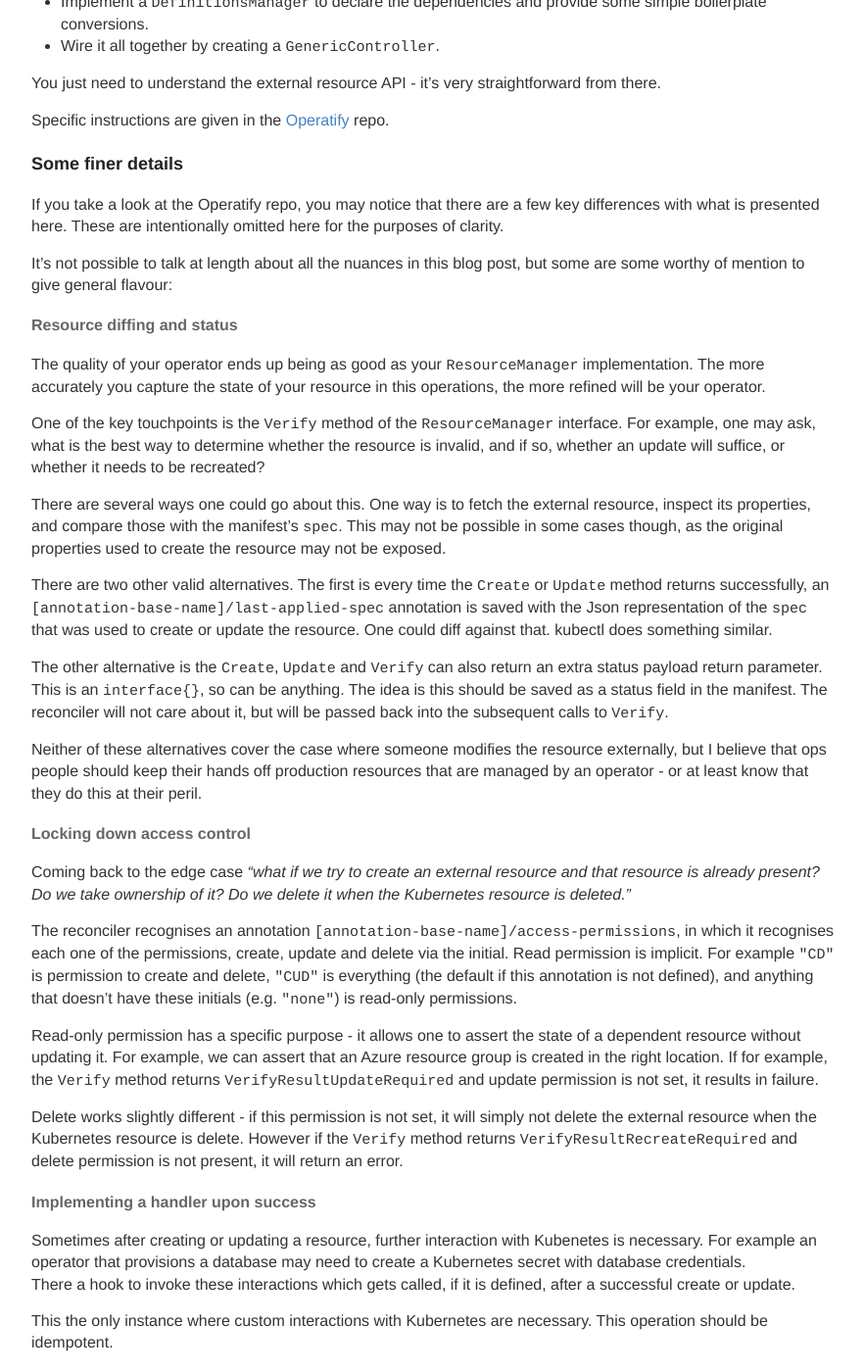
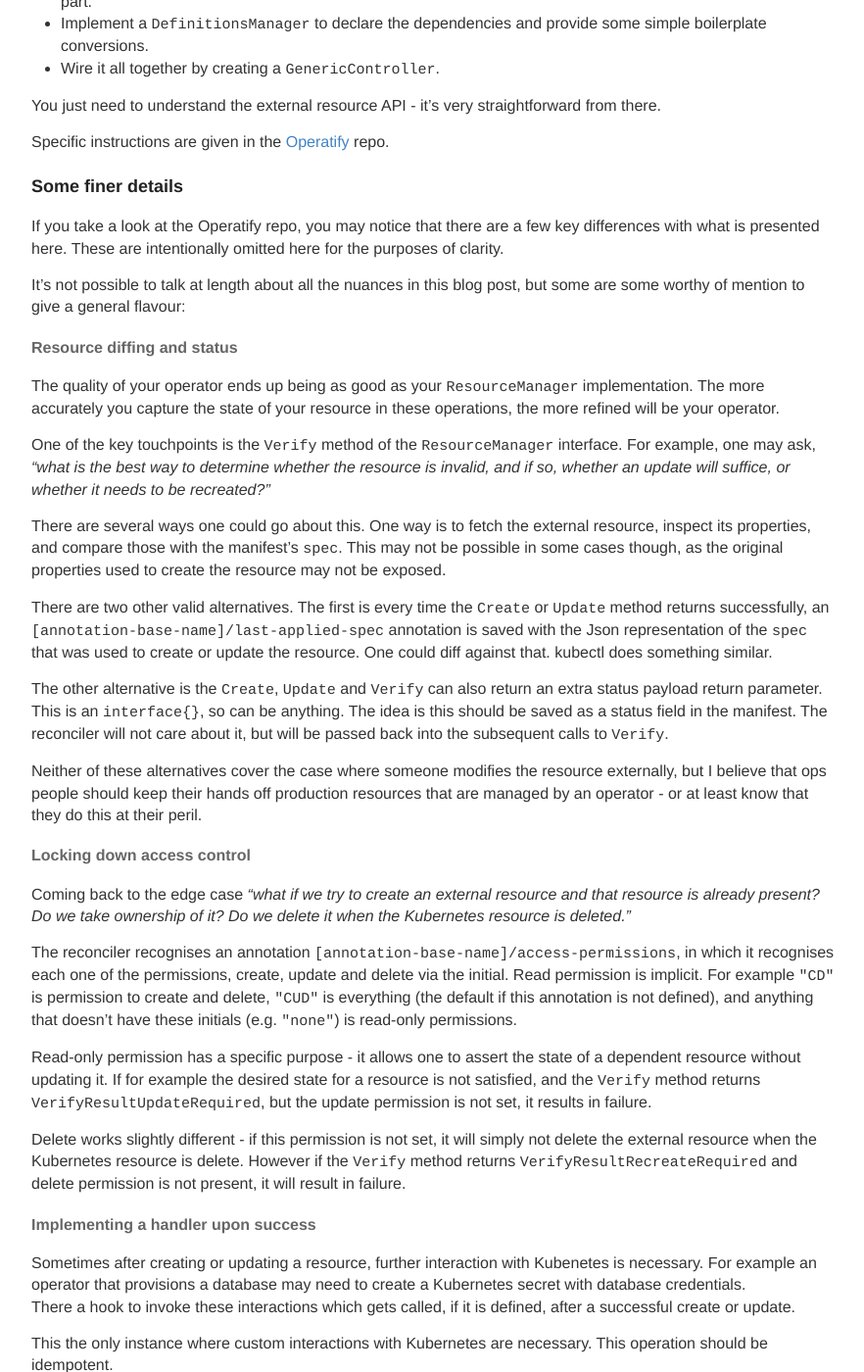
Before and after one commit to szoio/szoio.github.io, a Jekyll site: the page built from _posts/2019-11-15-kubernetes-operators.md, in a window 1280 px wide and 1400 px high, scrolled down 9786 px. Shown: the whole window at 98% size, without its empty margins (198-1080 px from the left). Built offline with Jekyll 4.4.1, drawn with Linux system fonts in a browser that asks for light colours; comment, search, counter and statistics services are not loaded; some of the changed text lies outside the part shown.

Commit message:
slight edits

```diff
--- a/_posts/2019-11-15-kubernetes-operators.md
+++ b/_posts/2019-11-15-kubernetes-operators.md
@@ -392,16 +392,18 @@
 If you take a look at the Operatify repo, you may notice that there are a few key differences with what is presented here.
 These are intentionally omitted here for the purposes of clarity.
 
-It's not possible to talk at length about all the nuances in this blog post, but some are some worthy of mention to give general flavour:
+It's not possible to talk at length about all the nuances in this blog post,
+but some are some worthy of mention to give a general flavour:
 
 #### Resource diffing and status
 
 The quality of your operator ends up being as good as your `ResourceManager` implementation.
-The more accurately you capture the state of your resource in this operations, the more refined will be your operator.
+The more accurately you capture the state of your resource in these operations,
+the more refined will be your operator.
 
 One of the key touchpoints is the `Verify` method of the `ResourceManager` interface. For example,
-one may ask, what is the best way to determine whether the resource is invalid,
-and if so, whether an update will suffice, or whether it needs to be recreated?
+one may ask, *"what is the best way to determine whether the resource is invalid,
+and if so, whether an update will suffice, or whether it needs to be recreated?"*
 
 There are several ways one could go about this.
 One way is to fetch the external resource, inspect its properties, and compare those with the manifest's `spec`.
@@ -427,11 +429,13 @@
 Read permission is implicit. For example `"CD"` is permission to create and delete, `"CUD"` is everything (the default if this annotation is not defined), and anything that doesn't have these initials (e.g. `"none"`)
  is read-only permissions.
 
-Read-only permission has a specific purpose - it allows one to assert the state of a dependent resource without updating it. For example, we can assert that an Azure resource group is created in the right location.
-If for example, the `Verify` method returns `VerifyResultUpdateRequired` and update permission is not set, it results in failure.
+Read-only permission has a specific purpose - it allows one to assert the state of a dependent resource without updating it.
+If for example the desired state for a resource is not satisfied,
+and the `Verify` method returns `VerifyResultUpdateRequired`, but the update permission is not set,
+it results in failure.
 
 Delete works slightly different - if this permission is not set, it will simply not delete the external resource when the Kubernetes resource is delete.
-However if the `Verify` method returns `VerifyResultRecreateRequired` and delete permission is not present, it will return an error.
+However if the `Verify` method returns `VerifyResultRecreateRequired` and delete permission is not present, it will result in failure.
 
 #### Implementing a handler upon success
 
```
Also changed, not shown: other parts of _posts/2019-11-15-kubernetes-operators.md (+5 -5 lines).
